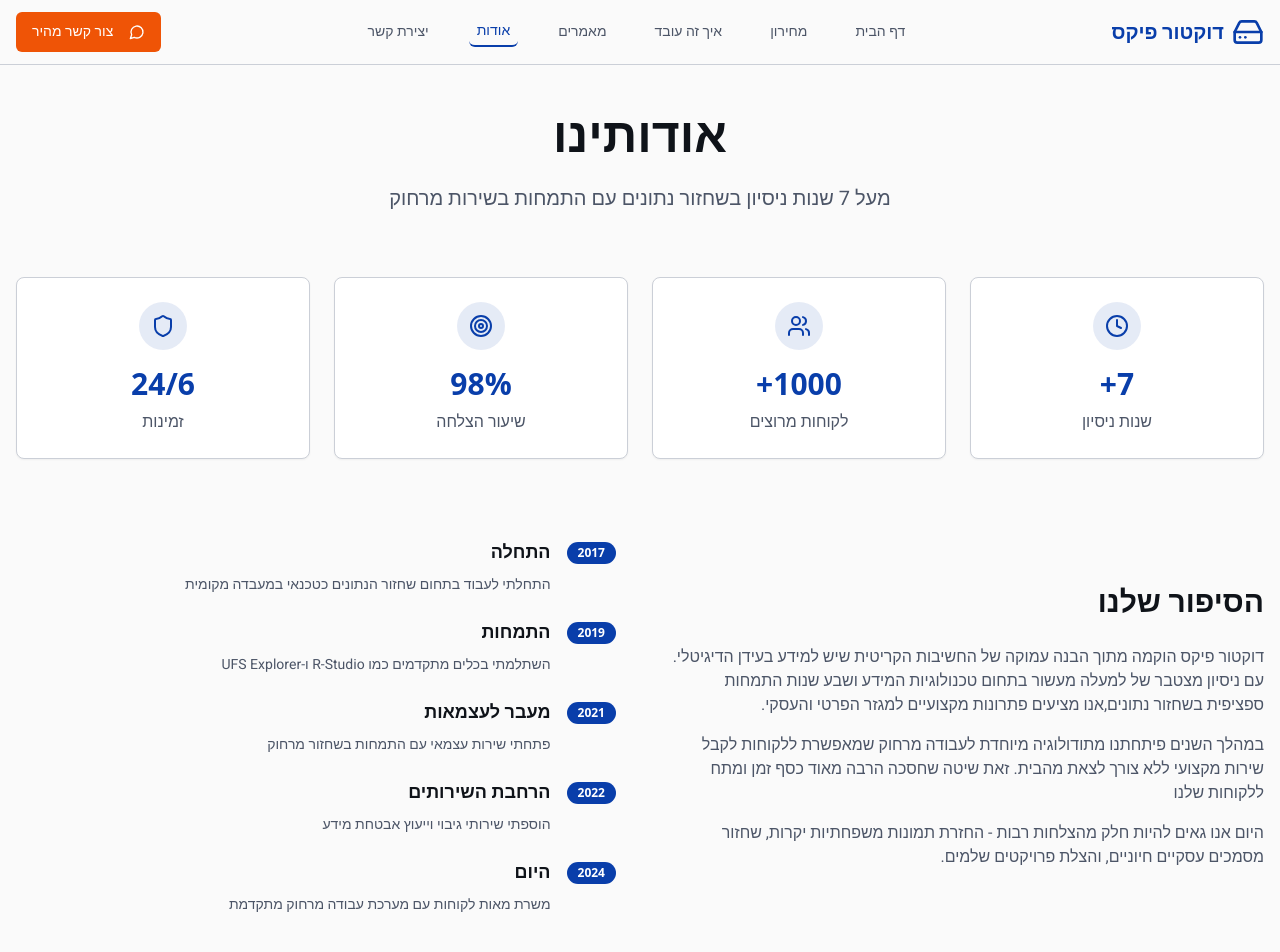
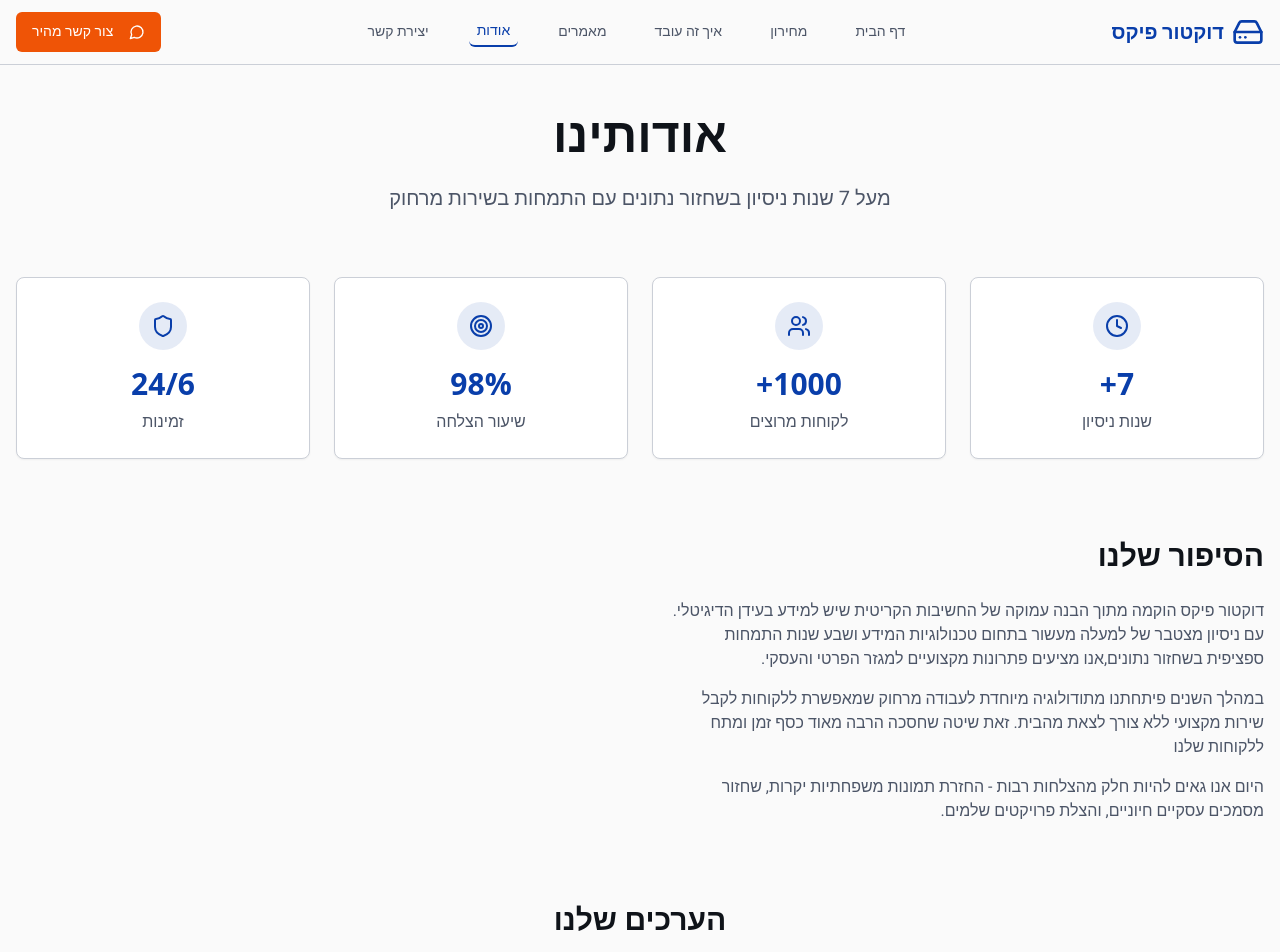
Before and after one commit to infected-computer/data-safe-recovery-now, a React (Vite) app: page /about in a window 1280 px wide. Shown: the top 952 px of the page. Built offline with nearby package versions, Linux system fonts and the light colour scheme.

Commit message:
Code edited in Lovable Code Editor
Edited UI in Lovable

```diff
--- a/src/pages/AboutPage.tsx
+++ b/src/pages/AboutPage.tsx
@@ -32,34 +32,6 @@ const values = [
     icon: CheckCircle,
     title: "ללא סיכון",
     description: "בדיקה חינמית וללא התחייבות - התשלום הוא רק לאחרקבלת התוצאות"
-  }
-];
-
-const timeline = [
-  {
-    year: "2017",
-    title: "התחלה",
-    description: "התחלתי לעבוד בתחום שחזור הנתונים כטכנאי במעבדה מקומית"
-  },
-  {
-    year: "2019",
-    title: "התמחות",
-    description: "השתלמתי בכלים מתקדמים כמו R-Studio ו-UFS Explorer"
-  },
-  {
-    year: "2021",
-    title: "מעבר לעצמאות",
-    description: "פתחתי שירות עצמאי עם התמחות בשחזור מרחוק"
-  },
-  {
-    year: "2022",
-    title: "הרחבת השירותים",
-    description: "הוספתי שירותי גיבוי וייעוץ אבטחת מידע"
-  },
-  {
-    year: "2024",
-    title: "היום",
-    description: "משרת מאות לקוחות עם מערכת עבודה מרחוק מתקדמת"
   }
 ];
 
@@ -127,26 +99,6 @@ export const AboutPage = () => {
                 יקרות, שחזור מסמכים עסקיים חיוניים, והצלת פרויקטים שלמים.
               </p>
             </div>
-          </div>
-
-          <div className="space-y-6">
-            {timeline.map((item, index) => (
-              <div key={index} className="flex items-start gap-4">
-                <div className="flex-shrink-0">
-                  <Badge className="bg-primary text-primary-foreground">
-                    {item.year}
-                  </Badge>
-                </div>
-                <div>
-                  <h3 className="font-hebrew font-semibold text-lg mb-2">
-                    {item.title}
-                  </h3>
-                  <p className="font-hebrew text-muted-foreground text-sm">
-                    {item.description}
-                  </p>
-                </div>
-              </div>
-            ))}
           </div>
         </div>
       </div>
```
